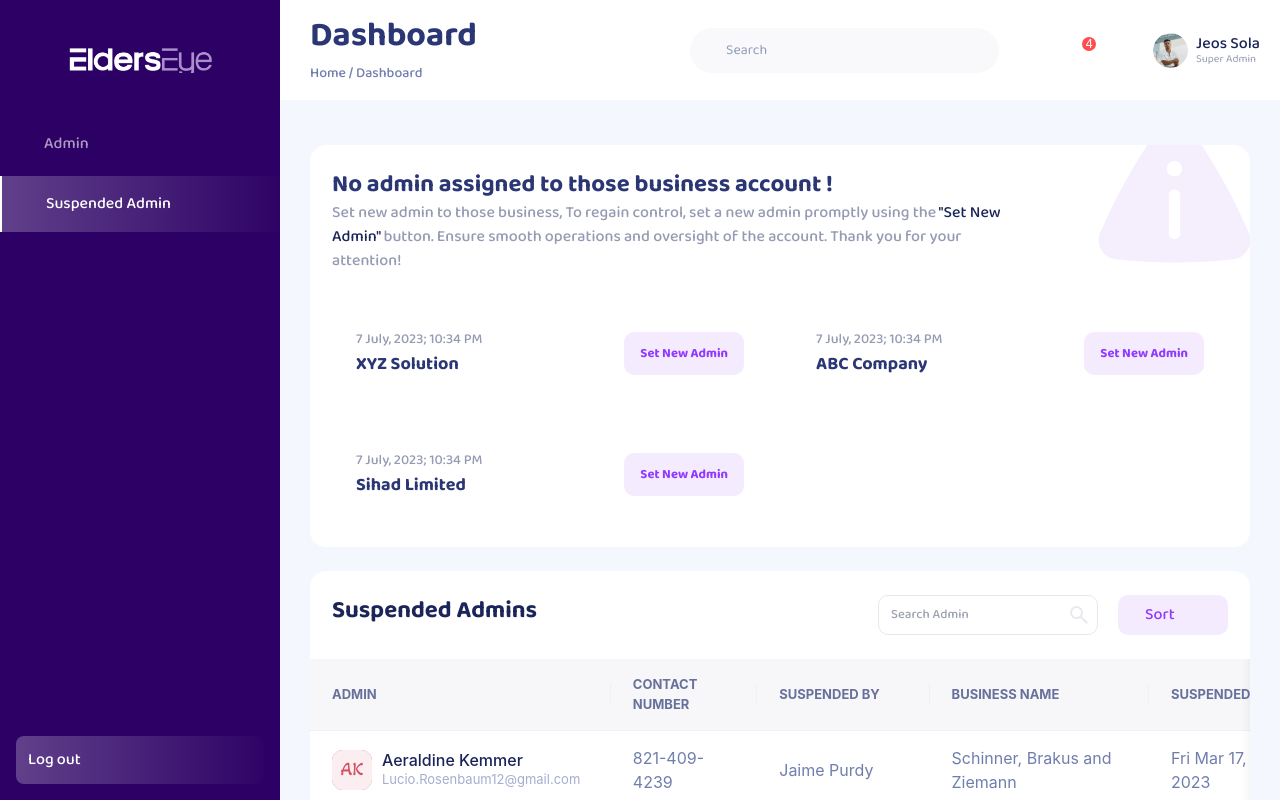
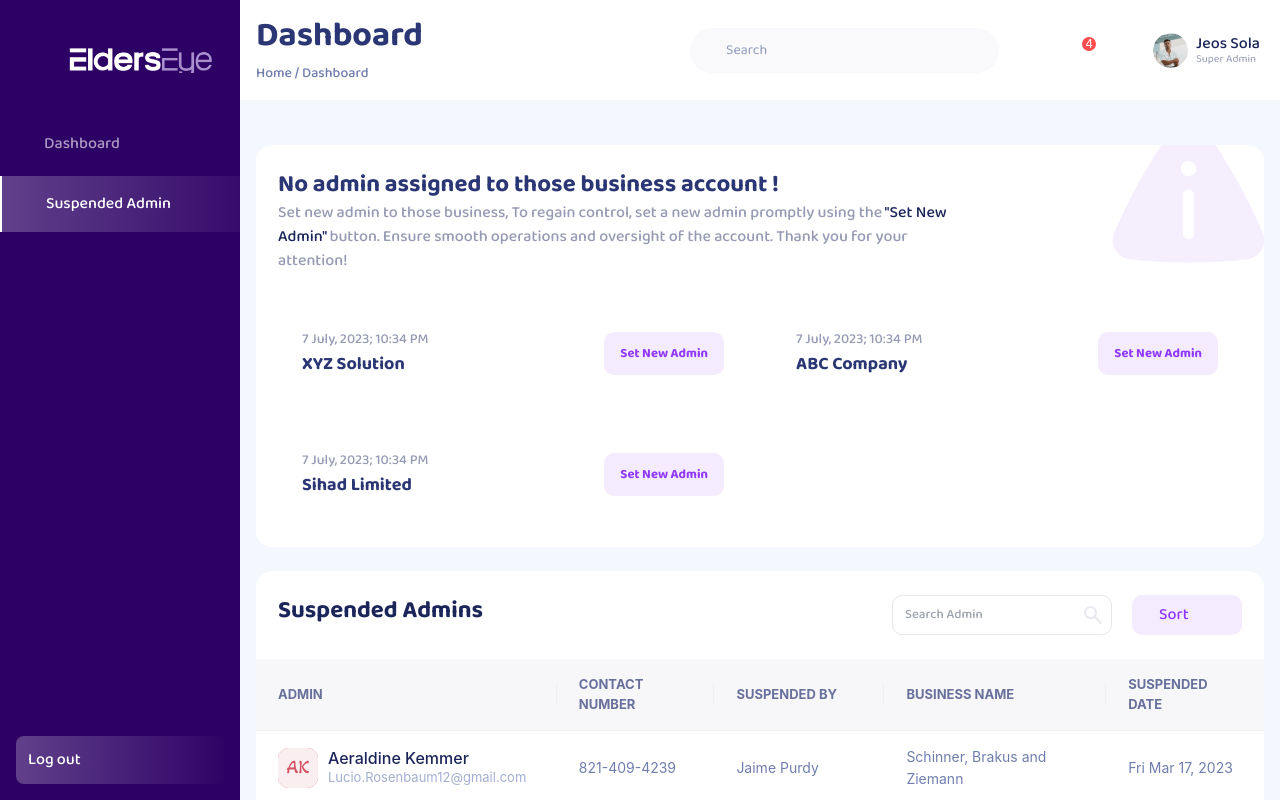
Before and after one commit to ecomvac/elderseue, a React (Create React App) app: page /super-admin/dashboard/suspended-admin in a window 1280 px wide. Shown: the top 800 px of the page. Built offline with nearby package versions, Linux system fonts and the light colour scheme; some icons are missing; a web font is replaced by a local one.

Commit message:
supper admin all done

```diff
--- a/src/App.css
+++ b/src/App.css
@@ -51,6 +51,7 @@ body {
   width: 100%;
   /* font-family: "Poppins", "sans-serif", "roboto"; */
   font-family: "Baloo2";
+  scroll-behavior: smooth;
 }
 
 .css-h0q0iv-MuiButtonBase-root-MuiTab-root {
--- a/src/App.js
+++ b/src/App.js
@@ -13,6 +13,7 @@ import SuperAdminDashboardHome from './Pages/SuperAdmin/SuperAdminDashboardHome'
 import { adminRoutes } from './Routes/adminRoutes';
 import AlertsPage from './Pages/SupportAgent/AlertsPage';
 import { SupportAgentRoutes } from './Routes/SupportAgentRoutes';
+import ScrollToTop from './Shared/ScrollToTop/ScrollToTop';
 
 function App() {
 
@@ -20,6 +21,7 @@ function App() {
   return (
     <>
       <div>
+        <ScrollToTop/>
         <CustomRoutes>
           {publicRoutes.map(({ path, Component }, index) => (
             <Route key={index} path={path} element={<Component />} />
--- a/src/Components/SuperAdmin/SuperAdminSidebar/SuperAdminSidebar.jsx
+++ b/src/Components/SuperAdmin/SuperAdminSidebar/SuperAdminSidebar.jsx
@@ -13,7 +13,7 @@ const SuperAdminSidebar = () => {
 
   const menus = [
     {
-      label: "Admin",
+      label: "Dashboard",
       path: "/super-admin/dashboard",
       icon: <Icon className=" w-5 h-5" icon="basil:chart-pie-solid" />,
       child: [],
--- a/src/Components/SuperAdmin/SuspendedAdmins/SuspendedAdminTable.jsx
+++ b/src/Components/SuperAdmin/SuspendedAdmins/SuspendedAdminTable.jsx
@@ -13,19 +13,19 @@ const SuspendedAdminTable = ({tableData}) => {
         },
         {
             title: 'CONTACT NUMBER',
-            render: (row) => <span className='text-base font-normal text-text-secondary'>{row.contactNumber}</span>,
+            render: (row) => <span className='text-[14px] xl:text-basefont-normal text-text-secondary'>{row.contactNumber}</span>,
         },
         {
             title: 'SUSPENDED BY',
-            render: (row) => <span className='text-base font-normal text-text-secondary'>{row.suspendBy}</span>,
+            render: (row) => <span className='text-[14px] xl:text-base font-normal text-text-secondary'>{row.suspendBy}</span>,
         },
         {
             title: 'BUSINESS NAME',
-            render: (row) => <span className='text-base font-normal text-text-secondary'>{row.businessName}</span>,
+            render: (row) => <span className='text-[14px] xl:text-base font-normal text-text-secondary'>{row.businessName}</span>,
         },
         {
             title: 'SUSPENDED DATE',
-            render: (row) => <span className='text-base font-normal text-text-secondary'>{row.suspendData}</span>,
+            render: (row) => <span className='text-[14px] xl:text-base font-normal text-text-secondary'>{row.suspendData}</span>,
         },
         // {
         //     title: 'ACTION',
@@ -38,7 +38,7 @@ const SuspendedAdminTable = ({tableData}) => {
 
   return (
     <div>
-        <CustomTable tableData={tableData} columns={columns} scroll={{x:"1000px"}}/>
+        <CustomTable tableData={tableData} columns={columns} scroll={{x:"800px"}}/>
     </div>
   )
 }
--- a/src/Components/SuperAdmin/superAdmin/SuperAdminUserTable.jsx
+++ b/src/Components/SuperAdmin/superAdmin/SuperAdminUserTable.jsx
@@ -15,18 +15,18 @@ const SuperAdminUserTable = ({tableData}) => {
         },
         {
             title: 'CONTACT PERSON',
-            render: (row) => <span className=' text-base font-normal text-text-secondary'>{row.contactPerson}</span>,
+            render: (row) => <span className='text-[14px] xl:text-base font-normal text-text-secondary'>{row.contactPerson}</span>,
         },
         {
             title: 'BUSINESS NAME',
-            render: (row) => <span className='text-base font-normal text-text-secondary'>{row.businessName}</span>,
+            render: (row) => <span className='text-[14px] xl:text-base font-normal text-text-secondary'>{row.businessName}</span>,
         },
         {
             title: 'BUSINESS ADDRESS',
-            render: (row) => <span className='text-base font-normal text-text-secondary'>{row.businessAdress}</span>,
+            render: (row) => <span className='text-[14px] xl:text-base font-normal text-text-secondary'>{row.businessAdress}</span>,
         },
         {
-            title: <Icon icon="basil:other-2-outline" className=" text-[35px]"/>,
+            title: "",
             key: 'action',
             render: (row) => (
                 <SuperAdminUserTableAction data={row} />
@@ -36,7 +36,7 @@ const SuperAdminUserTable = ({tableData}) => {
 
   return (
     <div>
-        <CustomTable tableData={tableData} columns={columns} scroll={{x:"1000px"}}/>
+        <CustomTable tableData={tableData} columns={columns} scroll={{x:"800px"}}/>
     </div>
   )
 }
--- a/src/Layout/SuperAdminDashboardLayout.js
+++ b/src/Layout/SuperAdminDashboardLayout.js
@@ -9,7 +9,7 @@ const SuperAdminDashboardLayout = () => {
     const { sidebarShow,setSidebarShow } = useContext(SidebarContext)
     return (
         <div className="flex bg-[#F4F7FE]">
-        <div className='w-[280px] lg:block hidden'>
+        <div className='xl:w-[280px] w-[240px] lg:block hidden'>
             {/* ----------------admin Dashboard sidebar here----------------- */}
             <SuperAdminSidebar/>
             <CustomDrawer open={sidebarShow} setOpen={setSidebarShow}>
@@ -19,7 +19,7 @@ const SuperAdminDashboardLayout = () => {
         <div className='bg-[#F4F7FE] w-full min-h-[100vh] '>
             {/* Admin dashboard outlet create */}
             <DashboardNav name={"Jeos Sola"} user="Super Admin" role={"superAdmin"}/>
-            <div className='md:px-[30px] px-4'>
+            <div className='xl:px-[30px] px-4'>
                 <Outlet></Outlet>
             </div>
         </div>
--- a/src/Shared/LogOut/LogOutModal.jsx
+++ b/src/Shared/LogOut/LogOutModal.jsx
@@ -56,13 +56,13 @@ const LogOutModal = ({
         <div className=" flex items-center justify-center gap-5 pt-[40px] pb-9">
           <button
             onClick={()=>{onDelete();setModalOpen(false)}}
-            className="font-bold  h-[40px] px-6 rounded-[10px] bg-primary  border-primary text-white "
+            className="font-bold  h-[40px] px-6 rounded-[10px] bg-primary  hover:bg-primary/80 duration-300 border-primary text-white "
           >
-            Delete
+            Log Out
           </button>
           <button
             onClick={() => setModalOpen(false)}
-            className="font-bold  h-[40px] px-6 rounded-[10px] bg-transparent text-secondary border border-secondary"
+            className="font-bold  h-[40px] px-6 hover:bg-red-500 hover:text-white duration-300 hover:border-red-500 rounded-[10px] bg-transparent text-secondary border border-secondary"
           >
             Cancel
           </button>
--- /dev/null
+++ b/src/Shared/ScrollToTop/ScrollToTop.jsx
@@ -0,0 +1,17 @@
+import { useEffect } from 'react';
+import { useLocation } from 'react-router-dom';
+
+function ScrollToTop() {
+  const { pathname } = useLocation();
+
+  useEffect(() => {
+    window.scrollTo({
+      top: 0,
+      behavior: "smooth"
+    }); // Scrolls to the top of the page when the route changes
+  }, [pathname]);
+
+  return null;
+}
+
+export default ScrollToTop;
--- a/src/Shared/Table/CustomTable.jsx
+++ b/src/Shared/Table/CustomTable.jsx
@@ -5,8 +5,17 @@ const CustomTable = ({ tableData, columns, scroll }) => {
   const [start, setStart] = React.useState(1);
   const [end, setend] = React.useState(10);
 
+
+  const scrollTop = ()=>{
+    window.scrollTo({
+      top: 0,
+      behavior: "smooth"
+    });
+  }
+
   // ====table pagination funcation====
   const handlePaginationChange = (page, pageSize) => {
+    scrollTop()
     console.log(`Page: ${page}, Page Size: ${pageSize}`);
     setStart((pre) => (page === 1 ? 1 : page * 10 - 9));
     setend((pre) =>
--- a/src/Shared/delete/DeleteModal.jsx
+++ b/src/Shared/delete/DeleteModal.jsx
@@ -58,13 +58,13 @@ const DeleteModal = ({
         <div className=" flex items-center justify-center gap-5 pt-[40px] pb-9">
           <button
             onClick={()=>{onDelete();setModalOpen(false)}}
-            className="font-bold  h-[40px] px-6 rounded-[10px] bg-red-500 border border-red-500 text-white "
+            className="font-bold  h-[40px] px-6 rounded-[10px] bg-red-500 hover:bg-red-700 duration-300 border border-red-500 text-white "
           >
             Delete
           </button>
           <button
             onClick={() => setModalOpen(false)}
-            className="font-bold  h-[40px] px-6 rounded-[10px] bg-transparent text-secondary border border-secondary"
+            className="font-bold  h-[40px] px-6 hover:text-red-500 hover:border-red-500 duration-300 rounded-[10px] bg-transparent text-secondary border border-secondary"
           >
             Cancel
           </button>
--- a/src/Shared/modal/CustomModal.jsx
+++ b/src/Shared/modal/CustomModal.jsx
@@ -54,7 +54,7 @@ const CustomModal = ({
               <button
                 type="button"
                 onClick={() => setModalOpen(false)}
-                className="font-[500] text-[14px] h-[40px] w-full hover:border-primary px-5 rounded-[10px] bg-transparent text-[#666D90] border border-gray-300"
+                className="font-[500] text-[14px] h-[40px] w-full hover:border-primary hover:text-primary duration-300 px-5 rounded-[10px] bg-transparent text-[#666D90] border border-gray-300"
               >
                 Cancel
               </button>
```
